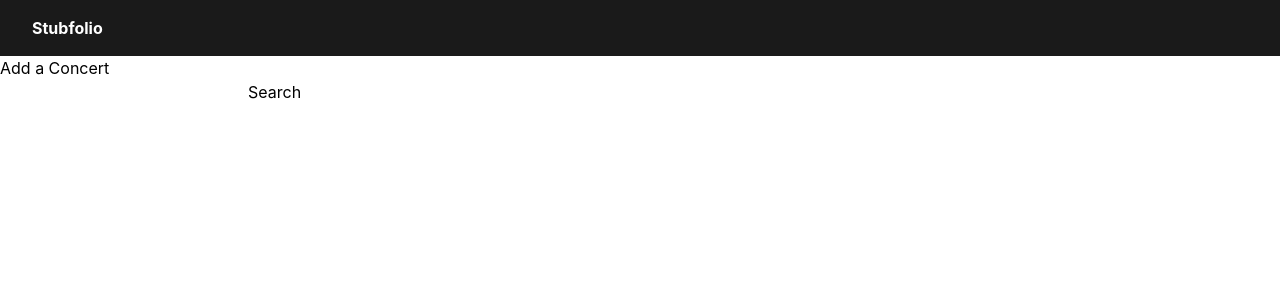
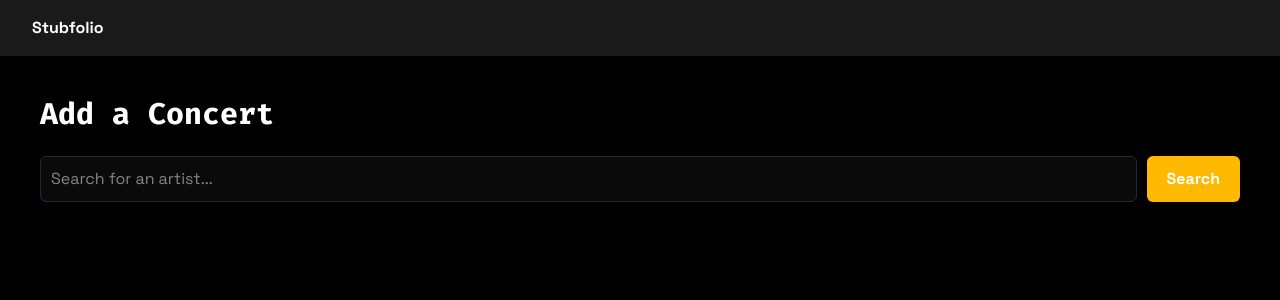
Before and after one commit to jordan-hennessy/stubfolio, a React (Vite) app in the folder frontend/: page /concerts/add in a window 1280 px wide. Shown: the top 300 px of the page. Built offline with nearby package versions, Linux system fonts and the light colour scheme.

Commit message:
Add Tailwind theme colors and fonts (Fira Code + Space Grotesk)

```diff
--- a/frontend/index.html
+++ b/frontend/index.html
@@ -3,6 +3,16 @@
   <head>
     <meta charset="UTF-8" />
     <link rel="icon" type="image/svg+xml" href="/favicon.svg" />
+    <link rel="preconnect" href="https://fonts.googleapis.com" />
+    <link rel="preconnect" href="https://fonts.gstatic.com" crossorigin />
+    <link
+      href="https://fonts.googleapis.com/css2?family=Fira+Code:wght@400;500;700&display=swap"
+      rel="stylesheet"
+    />
+    <link
+      href="https://fonts.googleapis.com/css2?family=Fira+Code:wght@400;500;700&family=Space+Grotesk:wght@400;500;700&display=swap"
+      rel="stylesheet"
+    />
     <meta name="viewport" content="width=device-width, initial-scale=1.0" />
     <title>frontend</title>
   </head>
--- a/frontend/src/index.css
+++ b/frontend/src/index.css
@@ -1,10 +1,14 @@
 @import "tailwindcss";
 
-@keyframes spin {
-  from {
-    transform: rotate(0deg);
-  }
-  to {
-    transform: rotate(360deg);
-  }
+@theme {
+  --color-brand-bg: #0d0d0d;
+  --color-brand-card: #1a1a1a;
+  --color-brand-gold: #e8c98a;
+  --color-brand-error: #ff6b6b;
+  --font-brand-mono: "Fira Code", monospace;
+  --font-brand-sans: "Space Grotesk", sans-serif;
 }
+
+body {
+  font-family: var(--font-brand-sans);
+}
--- a/frontend/src/pages/AddConcertPage.tsx
+++ b/frontend/src/pages/AddConcertPage.tsx
@@ -104,48 +104,80 @@
   };
 
   return (
-    <div>
-      <h1>Add a Concert</h1>
-      <form onSubmit={handleSearch}>
+    <div className="min-h-screen bg-black text-white p-10">
+      <h1 className="text-3xl font-bold mb-6 font-brand-mono">Add a Concert</h1>
+
+      <form onSubmit={handleSearch} className="flex gap-2.5 mb-8">
         <input
           type="text"
           value={artistName}
           onChange={(event) => setArtistName(event.target.value)}
+          placeholder="Search for an artist..."
+          className="flex-1 p-2.5 rounded-md border border-gray-800 bg-neutral-950 text-white"
         />
-        <button type="submit">Search</button>
+        <button
+          type="submit"
+          className="px-5 py-2.5 rounded-md bg-amber-400 font-bold cursor-pointer"
+        >
+          Search
+        </button>
       </form>
 
-      {/* List of Artists */}
       {!selectedArtist && (
-        <ul>
+        <ul className="list-none p-0 flex flex-col gap-2">
           {artists.map((artist) => (
             <li key={artist.mbid}>
-              <button onClick={() => handleSelectArtist(artist)}>
+              <button
+                onClick={() => handleSelectArtist(artist)}
+                className="w-full text-left p-3 rounded-md border border-gray-800 bg-neutral-900 text-white cursor-pointer"
+              >
                 {artist.name}
-                {artist.disambiguation && ` (${artist.disambiguation})`}
+                {artist.disambiguation && (
+                  <span className="text-gray-500">
+                    {" "}
+                    ({artist.disambiguation})
+                  </span>
+                )}
               </button>
             </li>
           ))}
         </ul>
       )}
 
-      {/* List of Concerts */}
       {selectedArtist && (
         <div>
-          <button onClick={() => setSelectedArtist(null)}>Back</button>
-          <ul>
+          <button
+            onClick={() => setSelectedArtist(null)}
+            className="mb-4 px-4 py-2 rounded-md border border-gray-800 bg-transparent text-white cursor-pointer"
+          >
+            ← Back
+          </button>
+
+          <ul className="list-none p-0 flex flex-col gap-2">
             {setlists.map((setlist) => (
-              <li key={setlist.id}>
-                {setlist.eventDate} - {setlist.venue.name},{" "}
-                {setlist.venue.city.name}
+              <li
+                key={setlist.id}
+                className="flex justify-between items-center p-3 rounded-md bg-neutral-900"
+              >
+                <span>
+                  {setlist.eventDate} — {setlist.venue.name},{" "}
+                  {setlist.venue.city.name}
+                </span>
+
                 {addedStubs[setlist.id] ? (
-                  <button onClick={() => handleRemoveConcert(setlist.id)}>
+                  <button
+                    onClick={() => handleRemoveConcert(setlist.id)}
+                    className="px-3.5 py-1.5 rounded-md border border-red-400 bg-transparent text-red-400 cursor-pointer"
+                  >
                     Remove
                   </button>
                 ) : loadingSetlistId === setlist.id ? (
-                  <Loader2 style={{ animation: "spin 1s linear infinite" }} />
+                  <Loader2 className="animate-spin" />
                 ) : (
-                  <button onClick={() => handleCreateConcert(setlist.id)}>
+                  <button
+                    onClick={() => handleCreateConcert(setlist.id)}
+                    className="px-3.5 py-1.5 rounded-md bg-amber-200 font-bold cursor-pointer"
+                  >
                     Add
                   </button>
                 )}
```
